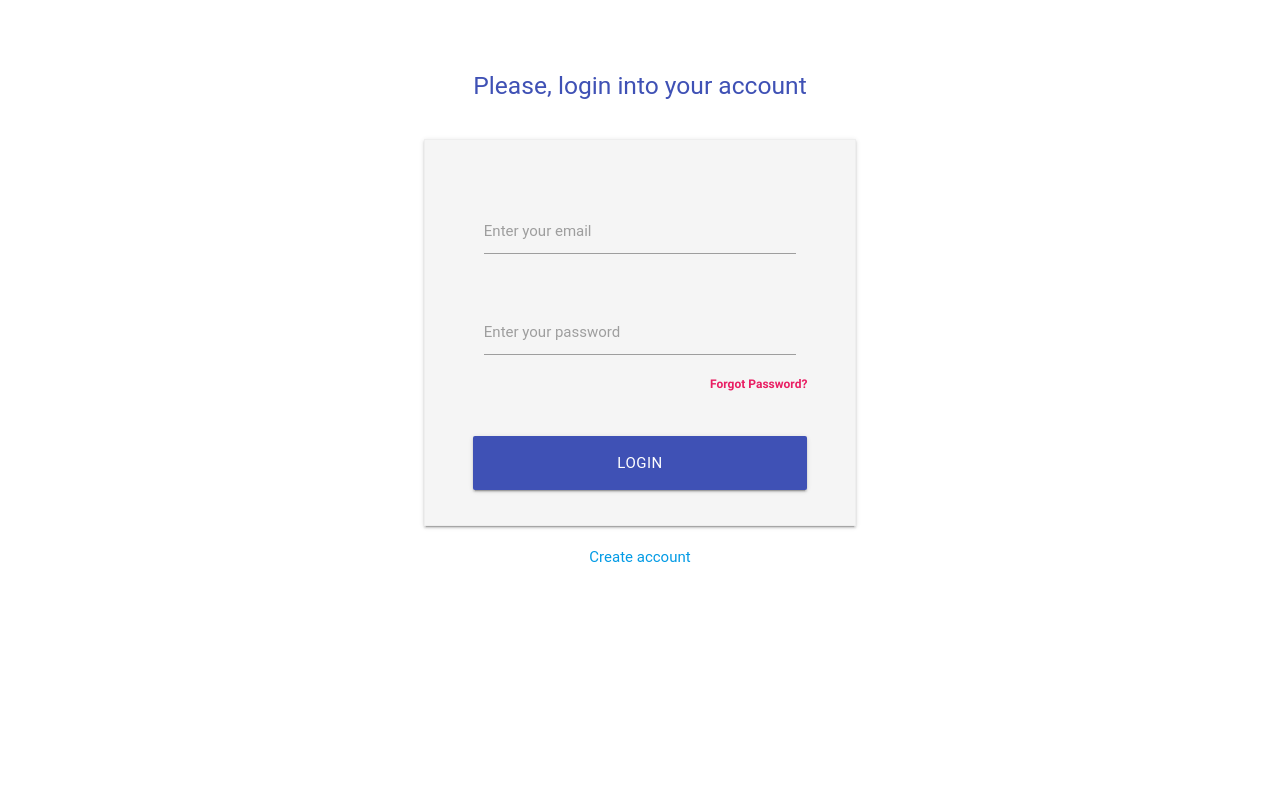
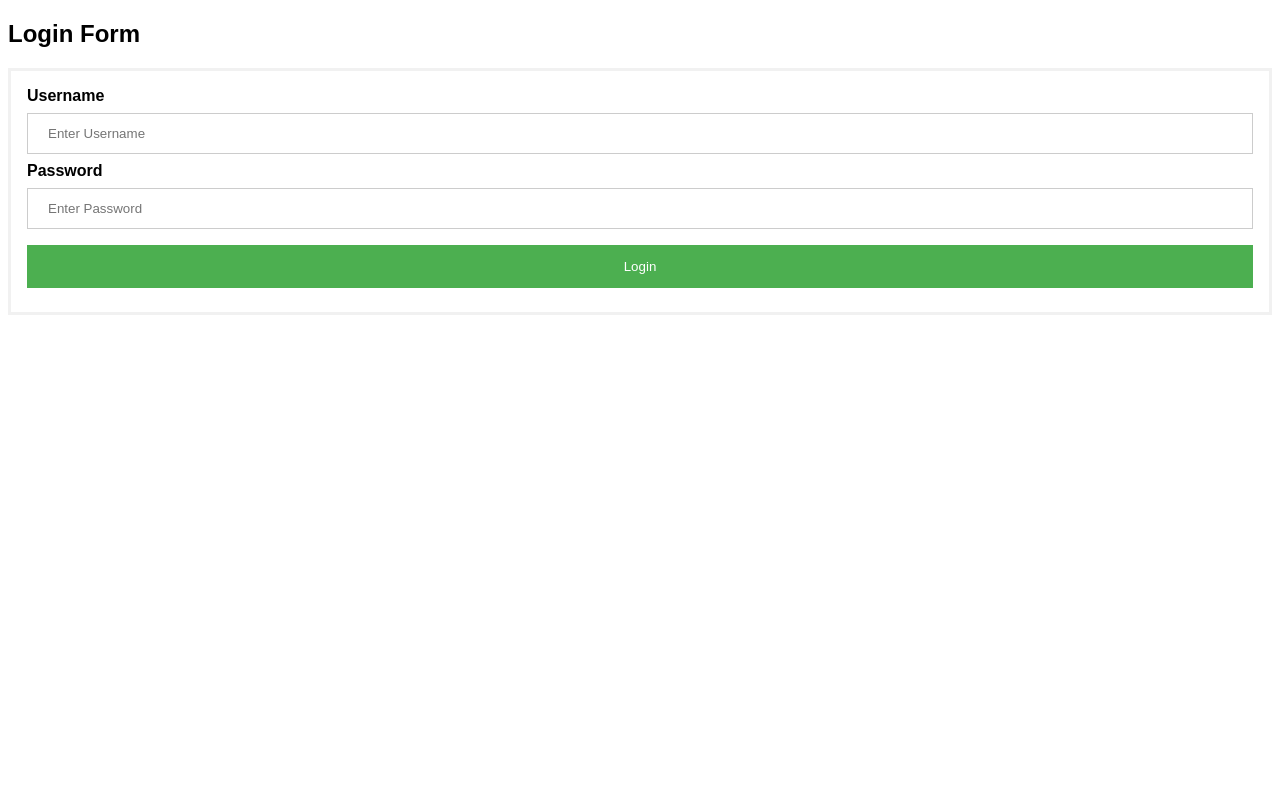
Before and after one commit to Touseef-ahmad/Tech_work, a Django app: page /users/login in a window 1280 px wide. Run offline with Django 3.2, Linux system fonts and the light colour scheme; some libraries are stand-ins or nearby versions; some web fonts are replaced.

Commit message:
complete user registration

```diff
--- a/tech_work/urls.py
+++ b/tech_work/urls.py
@@ -17,6 +17,7 @@ from django.contrib import admin
 from django.urls import path , include
 
 urlpatterns = [
+    path('' , include('work_diary.urls')),
     path('users/' , include('users.urls')),
     path('admin/', admin.site.urls),
 ]
--- a/templates/login.html
+++ b/templates/login.html
@@ -1,93 +1,32 @@
+<!DOCTYPE html>
 <html>
+<head>
+<meta name="viewport" content="width=device-width, initial-scale=1">
+<link rel = "stylesheet"
+type = "text/css"
+href = "styles/styles.css" />
+</head>
+<body>
 
-<head>
-  <link href="https://fonts.googleapis.com/icon?family=Material+Icons" rel="stylesheet">
-  <link rel="stylesheet" type="text/css" href="https://cdnjs.cloudflare.com/ajax/libs/materialize/0.97.5/css/materialize.min.css">
-  <style>
-    body {
-      display: flex;
-      min-height: 100vh;
-      flex-direction: column;
-    }
+<h2>Login Form</h2>
 
-    main {
-      flex: 1 0 auto;
-    }
+<form action="login" method="post">
 
-    body {
-      background: #fff;
-    }
+  {% csrf_token%}
+  <div class="container">
+    <label for="username"><b>Username</b></label>
+    <input type="text" placeholder="Enter Username" name="username" required>
 
-    .input-field input[type=date]:focus + label,
-    .input-field input[type=text]:focus + label,
-    .input-field input[type=email]:focus + label,
-    .input-field input[type=password]:focus + label {
-      color: #e91e63;
-    }
+    <label for="psw"><b>Password</b></label>
+    <input type="password" placeholder="Enter Password" name="password" required>
 
-    .input-field input[type=date]:focus,
-    .input-field input[type=text]:focus,
-    .input-field input[type=email]:focus,
-    .input-field input[type=password]:focus {
-      border-bottom: 2px solid #e91e63;
-      box-shadow: none;
-    }
-  </style>
-</head>
+    <button type="submit">Login</button>
 
-<body>
-  <div class="section"></div>
-  <main>
-    <center>
-      <div class="section"></div>
+  </div>
 
-      <h5 class="indigo-text">Please, login into your account</h5>
-      <div class="section"></div>
-
-      <div class="container">
-        <div class="z-depth-1 grey lighten-4 row" style="display: inline-block; padding: 32px 48px 0px 48px; border: 1px solid #EEE;">
-
-          <form class="col s12" method="post">
-            <div class='row'>
-              <div class='col s12'>
-              </div>
-            </div>
-
-            <div class='row'>
-              <div class='input-field col s12'>
-                <input class='validate' type='email' name='email' id='email' />
-                <label for='email'>Enter your email</label>
-              </div>
-            </div>
-
-            <div class='row'>
-              <div class='input-field col s12'>
-                <input class='validate' type='password' name='password' id='password' />
-                <label for='password'>Enter your password</label>
-              </div>
-              <label style='float: right;'>
-								<a class='pink-text' href='#!'><b>Forgot Password?</b></a>
-							</label>
-            </div>
-
-            <br />
-            <center>
-              <div class='row'>
-                <button type='submit' name='btn_login' class='col s12 btn btn-large waves-effect indigo'>Login</button>
-              </div>
-            </center>
-          </form>
-        </div>
-      </div>
-      <a href="register">Create account</a>
-    </center>
-
-    <div class="section"></div>
-    <div class="section"></div>
-  </main>
-
-  <script type="text/javascript" src="https://cdnjs.cloudflare.com/ajax/libs/jquery/2.2.1/jquery.min.js"></script>
-  <script type="text/javascript" src="https://cdnjs.cloudflare.com/ajax/libs/materialize/0.97.5/js/materialize.min.js"></script>
+</form>
+{% for message in messages %}
+  <span>{{message}}</span>
+{% endfor %}
 </body>
-
 </html>
--- /dev/null
+++ b/templates/styles/styles.css
@@ -0,0 +1,34 @@
+body {font-family: Arial, Helvetica, sans-serif;}
+form {border: 3px solid #f1f1f1;}
+
+input[type=text], input[type=password] {
+  width: 100%;
+  padding: 12px 20px;
+  margin: 8px 0;
+  display: inline-block;
+  border: 1px solid #ccc;
+  box-sizing: border-box;
+}
+
+button {
+  background-color: #4CAF50;
+  color: white;
+  padding: 14px 20px;
+  margin: 8px 0;
+  border: none;
+  cursor: pointer;
+  width: 100%;
+}
+
+button:hover {
+  opacity: 0.8;
+}
+
+.container {
+  padding: 16px;
+}
+
+span.psw {
+  float: right;
+  padding-top: 16px;
+}
--- a/users/urls.py
+++ b/users/urls.py
@@ -4,5 +4,6 @@ from . import views
 
 urlpatterns = [
     path('register', views.register, name='index'),
-    path('login', views.login, name='index'),
+    path('login', views.login_view, name='index'),
+    path('logout', views.logout_view, name='index'),
 ]
--- a/users/views.py
+++ b/users/views.py
@@ -1,12 +1,44 @@
-from django.shortcuts import render
-
-# Create your views here.
+from django.shortcuts import render, redirect , HttpResponseRedirect
+from django.contrib.auth.models import User
+from django.contrib import messages
+from django.contrib.auth import authenticate , login , logout
 
 def register(request):
-    return render(request , 'signup.html',{})
+    if request.method == "GET":
+        return render(request, 'signup.html')
+    if request.method == "POST":
+        username = request.POST['user_name']
+        last_name = request.POST['last_name']
+        first_name = request.POST['first_name']
+        password = request.POST['password']
 
-def login(request):
-    return render(request , 'login.html',{})
+        if User.objects.filter(username=username).count() == 0:
+            user = User.objects.create_user(username=username, password=password)
+            user.first_name = first_name
+            user.last_name = last_name
+            user.save()
+            user = authenticate(request, username=username, password=password)
+            login(request, user)
+            return redirect('/')
+        else:
+            messages.info(request , 'username taken')
+            return render(request, 'signup.html')
 
-def logout(request):
-    pass
+def login_view(request):
+    if request.method == "GET":
+        return render(request, 'login.html')
+    if request.method == "POST":
+        username = request.POST['username']
+        password = request.POST['password']
+        user = authenticate(request, username=username, password=password)
+        if user is not None:
+            login(request, user)
+            return redirect('/')
+        else:
+            messages.info(request, 'invalid username or password')
+            return render(request, 'login.html')
+
+
+def logout_view(request):
+    logout(request)
+    return HttpResponseRedirect('/')
```
Also changed, not shown: templates/signup.html (+27 -113 lines), work_diary/views.py (+5 -2 lines), db.sqlite3, templates/home.html (added).
